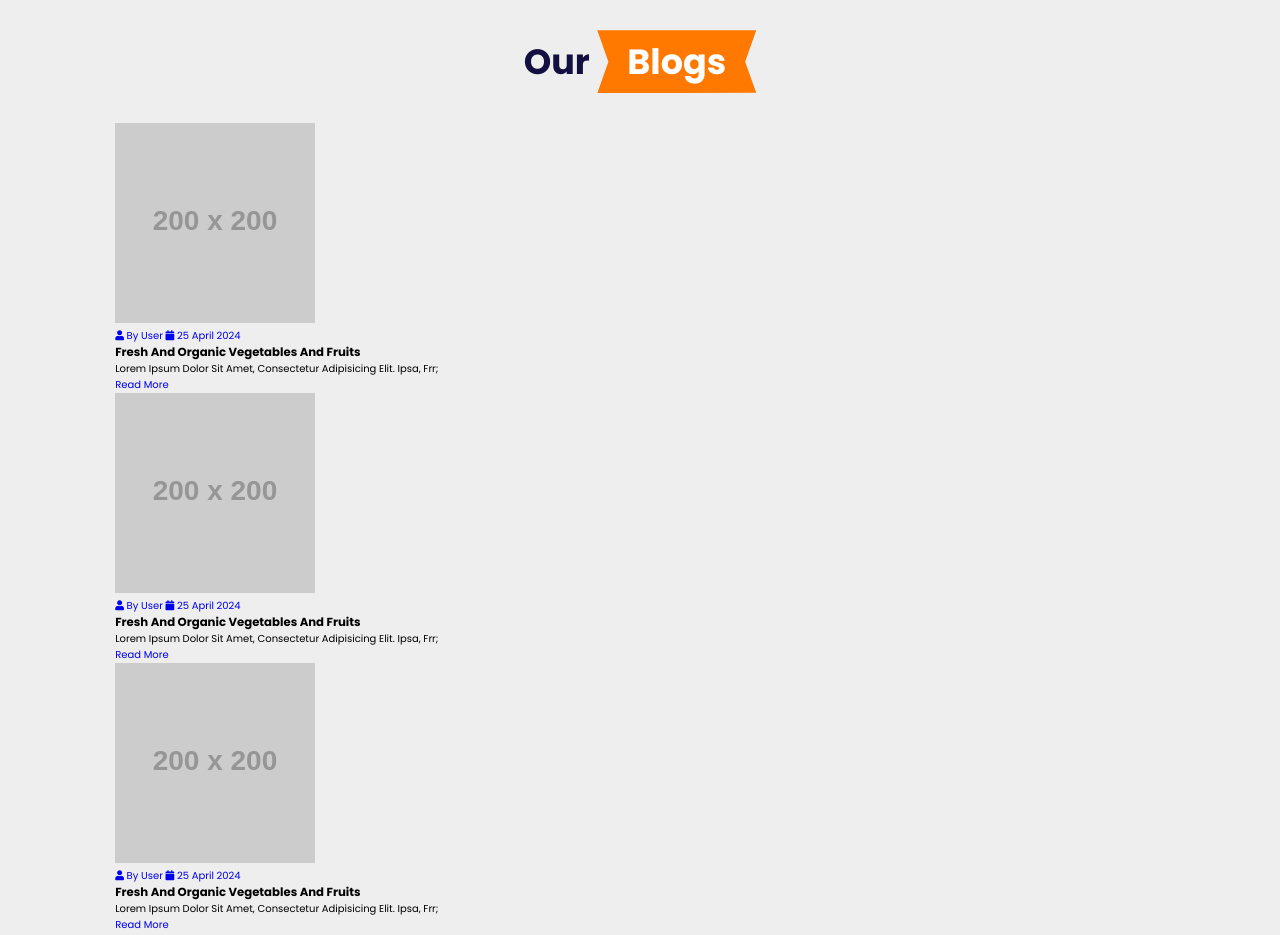
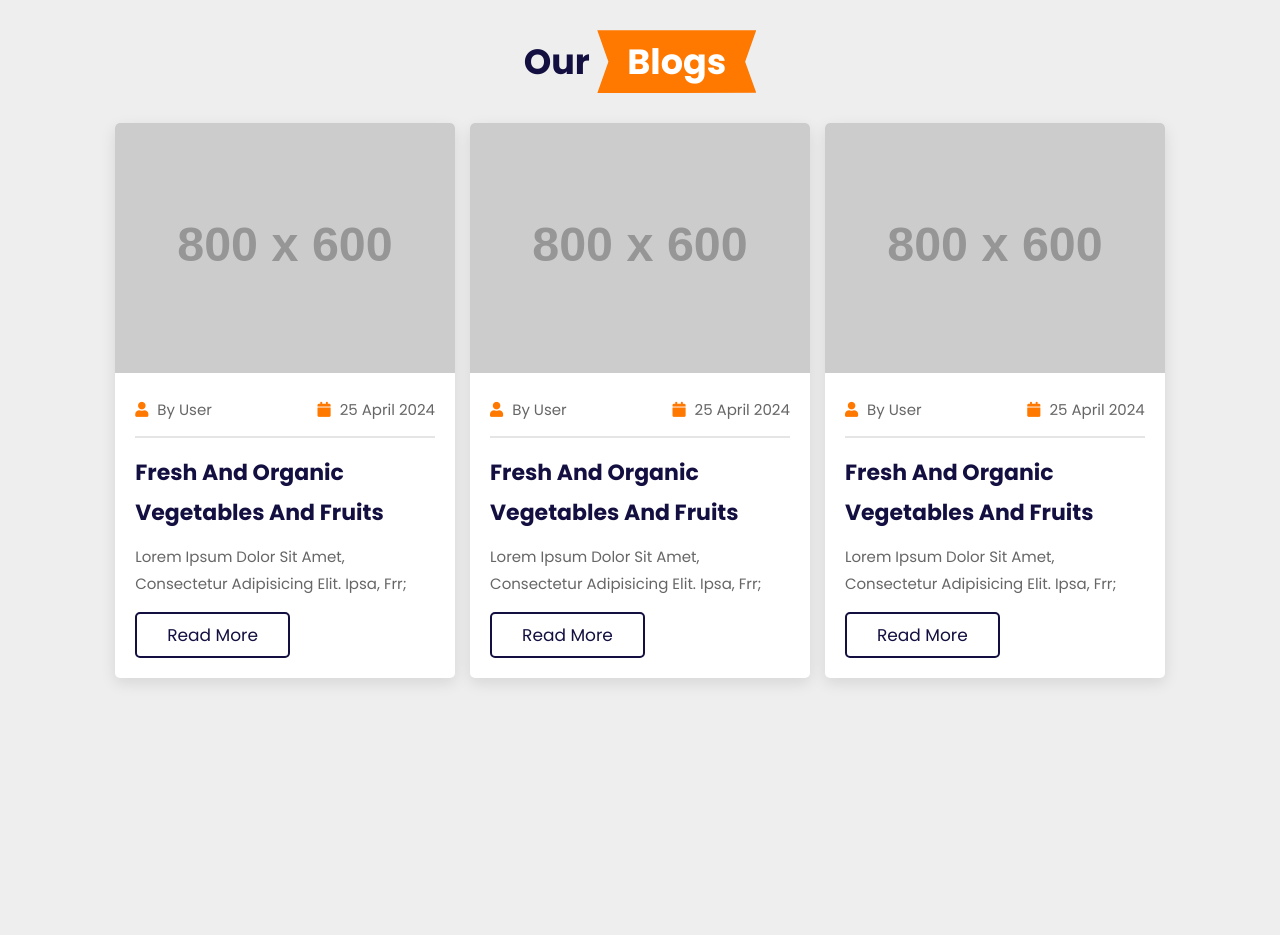
Before and after one commit to O-Julia-O/add_to_cart_shopping, a plain HTML site: page index.html in a window 1280 px wide. Shown: the part 3760-4695 px from the top of the page. After the commit the page ends 4458 px from the top, so only its background shows below. Drawn offline with nearby package versions, Linux system fonts and the light colour scheme; placeholder pictures from the web are drawn by us.

Commit message:
blogs section

```diff
--- a/index.html
+++ b/index.html
@@ -350,39 +350,39 @@
 
         <div class="box-container">
             <div class="box">
-                <img src="http://placehold.it/200x200" alt="">
-                <div class="contant">
+                <img src="http://placehold.it/800x600" alt="">
+                <div class="content">
                     <div class="icons">
                         <a href="#"> <i class="fas fa-user"></i> by user</a>
                         <a href="#"> <i class="fas fa-calendar"></i> 25 april 2024</a>
                     </div>
                     <h3>fresh and organic vegetables and fruits</h3>
                     <p>Lorem ipsum dolor sit amet, consectetur adipisicing elit. Ipsa, frr;</p>
-                    <a href="#">read more</a>
+                    <a href="#" class="btn">read more</a>
                 </div>
             </div>
             <div class="box">
-                <img src="http://placehold.it/200x200" alt="">
-                <div class="contant">
+                <img src="http://placehold.it/800x600" alt="">
+                <div class="content">
                     <div class="icons">
                         <a href="#"> <i class="fas fa-user"></i> by user</a>
                         <a href="#"> <i class="fas fa-calendar"></i> 25 april 2024</a>
                     </div>
                     <h3>fresh and organic vegetables and fruits</h3>
                     <p>Lorem ipsum dolor sit amet, consectetur adipisicing elit. Ipsa, frr;</p>
-                    <a href="#">read more</a>
+                    <a href="#" class="btn">read more</a>
                 </div>
             </div>
             <div class="box">
-                <img src="http://placehold.it/200x200" alt="">
-                <div class="contant">
+                <img src="http://placehold.it/800x600" alt="">
+                <div class="content">
                     <div class="icons">
                         <a href="#"> <i class="fas fa-user"></i> by user</a>
                         <a href="#"> <i class="fas fa-calendar"></i> 25 april 2024</a>
                     </div>
                     <h3>fresh and organic vegetables and fruits</h3>
                     <p>Lorem ipsum dolor sit amet, consectetur adipisicing elit. Ipsa, frr;</p>
-                    <a href="#">read more</a>
+                    <a href="#" class="btn">read more</a>
                 </div>
             </div>
         </div>
--- a/styles.css
+++ b/styles.css
@@ -502,6 +502,70 @@ section {
 
 /* section review ends */
 
+/* section blogs starts */
+
+.blogs .box-container{
+    display: grid;
+    grid-template-columns: repeat(auto-fit, minmax(26rem, 1fr));
+    gap: 1.5rem;
+}
+
+.blogs .box-container .box {
+    overflow: hidden;
+    border-radius: .5rem;
+    box-shadow: var(--box-shadow);
+    background-color: #fff;
+}
+
+.blogs .box-container .box img {
+    height: 25rem;
+    width: 100%;
+    object-fit: cover;
+}
+
+.blogs .box-container .box .content {
+    padding: 2rem;
+}
+
+.blogs .box-container .box .icons {
+    display: flex;
+    align-items: center;
+    justify-content: space-between;
+    padding-bottom: 1.5rem;
+    margin-bottom: 1rem;
+    border-bottom: var(--border);
+}
+
+.blogs .box-container .box .icons a {
+    color: var(--light-color);
+    font-size: 1.5rem;
+}
+
+.blogs .box-container .box .icons a:hover {
+    color: var(--black);
+}
+
+.blogs .box-container .box .icons a i{
+    color: var(--orange);
+    padding-right: .5rem;
+}
+
+.blogs .box-container .box .content h3 {
+    line-height: 1.8;
+    color: var(--black);
+    font-size: 2.2rem;
+    padding: .5rem 0;
+}
+
+.blogs .box-container .box .content p {
+    line-height: 1.8;
+    color: var(--light-color);
+    font-size: 1.5rem;
+    padding: .5rem 0;
+}
+
+/* section blogs ends */
+
 
 /* media queries starts */
 
```
